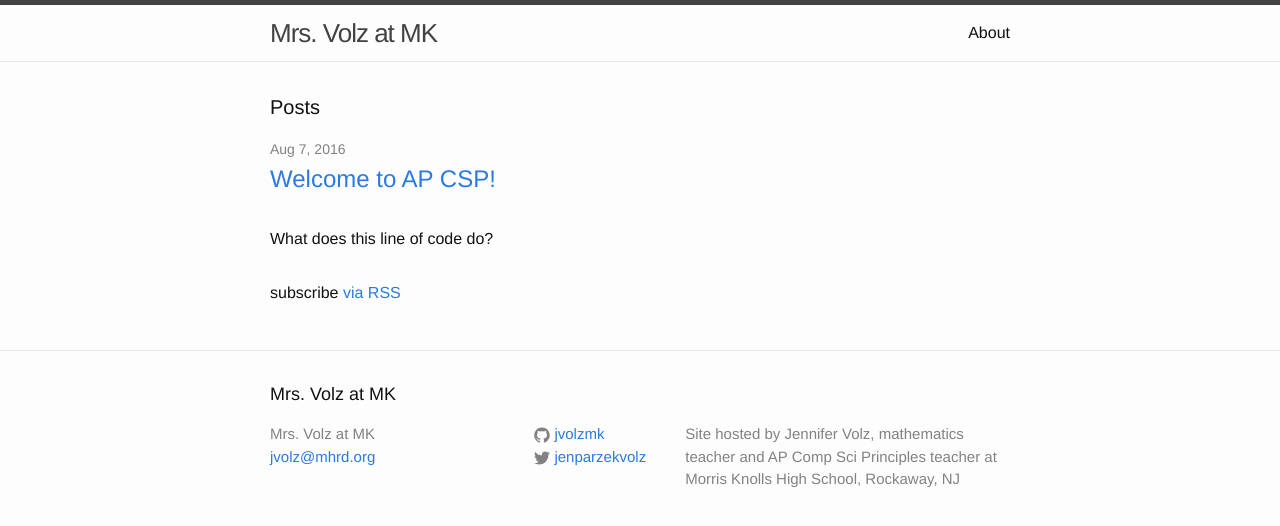
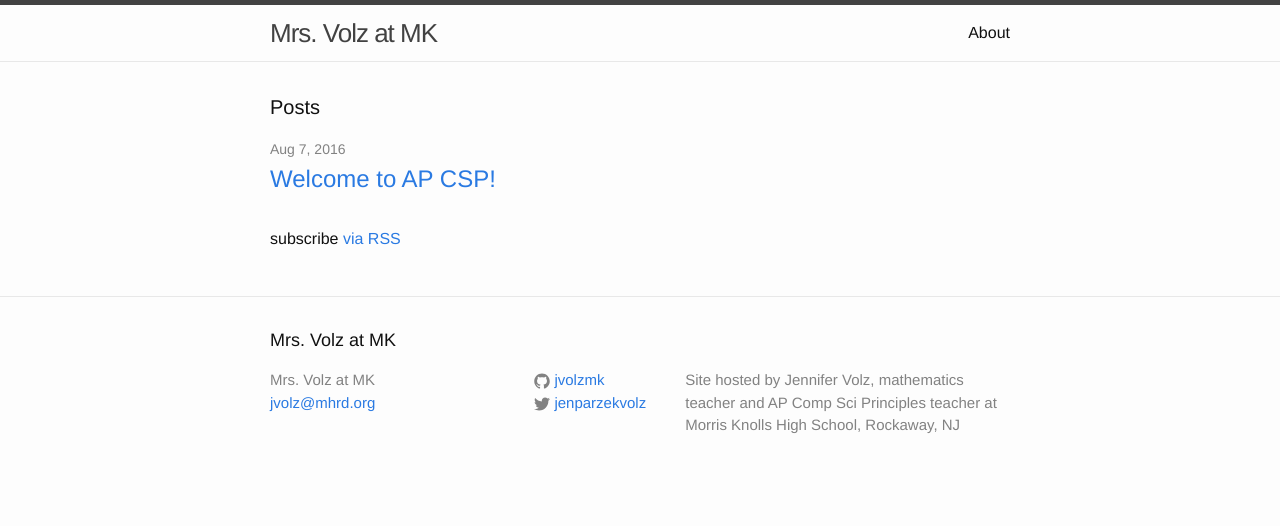
Before and after one commit to jvolzmk/jvolzmk.github.io, a Jekyll site: the page built from index.html, in a window 1280 px wide. Shown: the top 526 px of the page. Built offline with Jekyll 4.4.1, drawn with Linux system fonts in a browser that asks for light colours.

Commit message:
Update index.html

```diff
--- a/index.html
+++ b/index.html
@@ -15,9 +15,7 @@ layout: default
           <a class="post-link" href="{{ post.url | prepend: site.baseurl }}">{{ post.title }}</a>
         </h2>
       </li>
-      <li>
-         What does this line of code do?
-      </li>
+
     {% endfor %}
   </ul>
 
```
